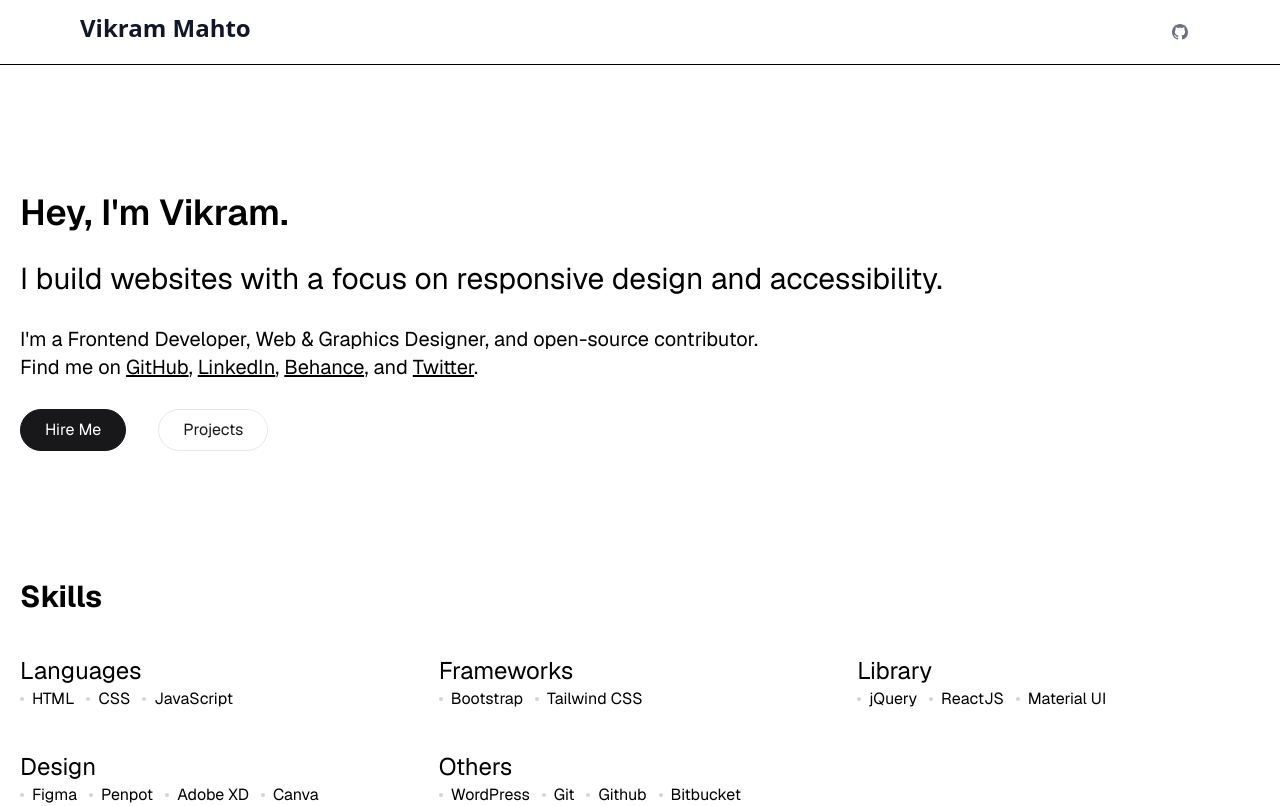
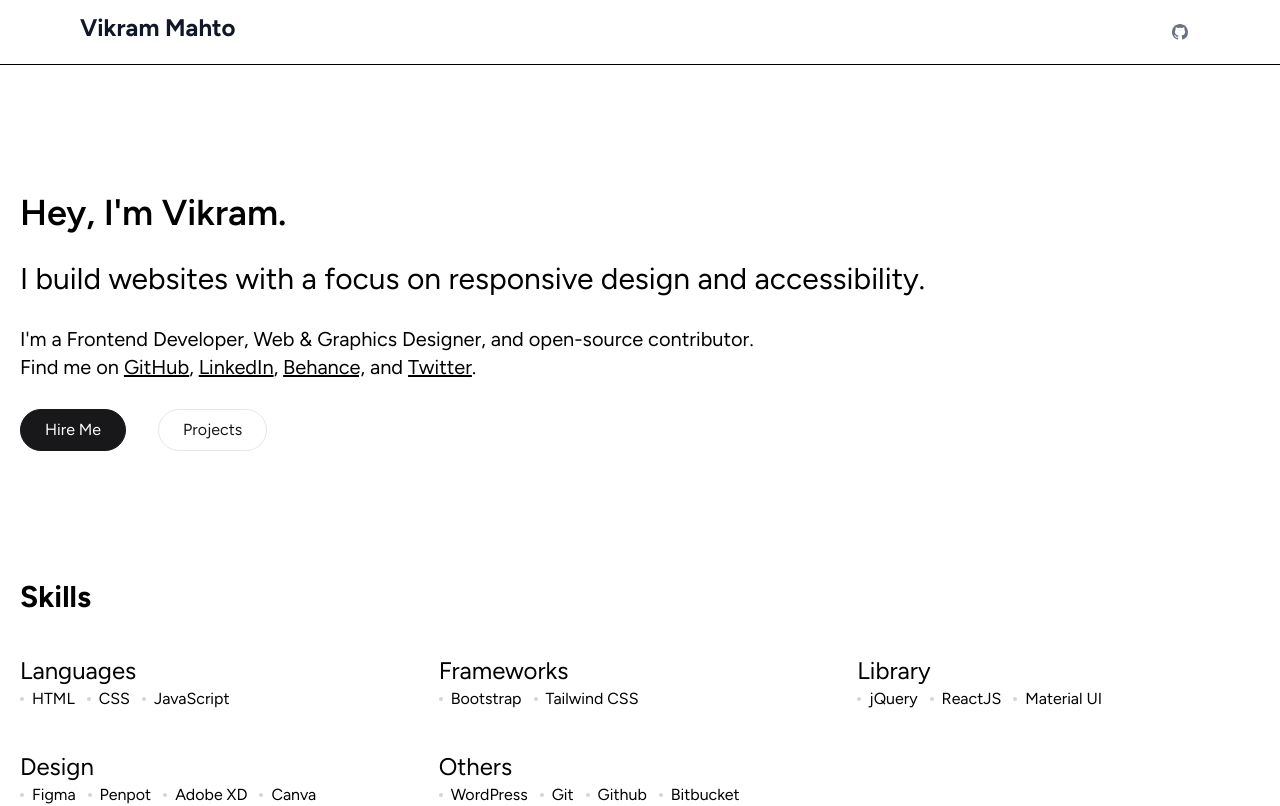
Before and after one commit to vikrammahto/vikrammahto.com, a Next.js app: page / in a window 1280 px wide. Shown: the top 806 px of the page. Built offline with nearby package versions, Linux system fonts and the light colour scheme.

Commit message:
update font family

```diff
--- a/src/app/globals.css
+++ b/src/app/globals.css
@@ -1,10 +1 @@
 @import 'tailwindcss';
-
-@import url('https://fonts.googleapis.com/css2?family=Work+Sans:wght@100;200;300;400;500;600;700;800;900&display=swap')
-layer(utilities);
-
-@layer base {
-  html {
-    font-family: Work Sans, system-ui, sans-serif;
-  }
-}
--- a/src/app/layout.js
+++ b/src/app/layout.js
@@ -1,11 +1,12 @@
-import { Geist } from 'next/font/google';
+import { Figtree } from 'next/font/google';
 import './globals.css';
 import Header from '../layout/Header';
 import Footer from '../layout/Footer';
 
-const geistSans = Geist({
-  variable: '--font-geist-sans',
+const figtree = Figtree({
   subsets: ['latin'],
+  display: 'swap',
+  variable: '--font-figtree',
 });
 
 export const metadata = {
@@ -60,11 +61,9 @@ export const metadata = {
 export default function RootLayout({ children }) {
   return (
     <html lang="en">
-      <body className={`${geistSans.variable} antialiased`}>
+      <body className={`${figtree.className} antialiased`}>
         <Header />
-        <main className="font-[family-name:var(--font-geist-sans)]">
-          {children}
-        </main>
+        <main>{children}</main>
         <Footer />
       </body>
     </html>
--- a/src/index.js
+++ /dev/null
@@ -1,15 +0,0 @@
-import React from 'react';
-import ReactDOM from 'react-dom/client';
-import './index.css';
-import App from './App';
-
-const root = ReactDOM.createRoot(document.getElementById('root'));
-root.render(
-  <React.StrictMode>
-    <App />
-  </React.StrictMode>
-);
-
-// If you want to start measuring performance in your app, pass a function
-// to log results (for example: reportWebVitals(console.log))
-// or send to an analytics endpoint. Learn more: https://bit.ly/CRA-vitals
```
